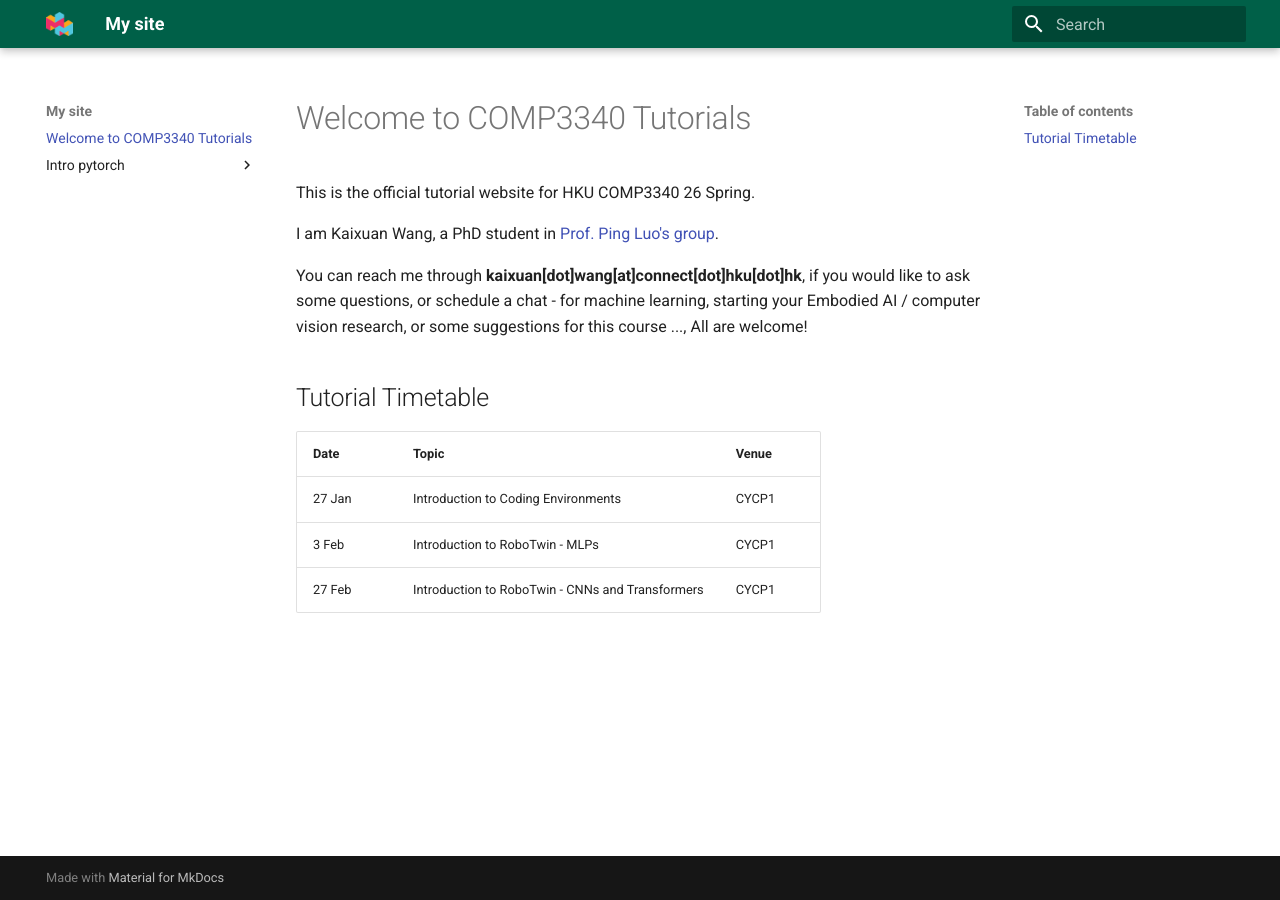
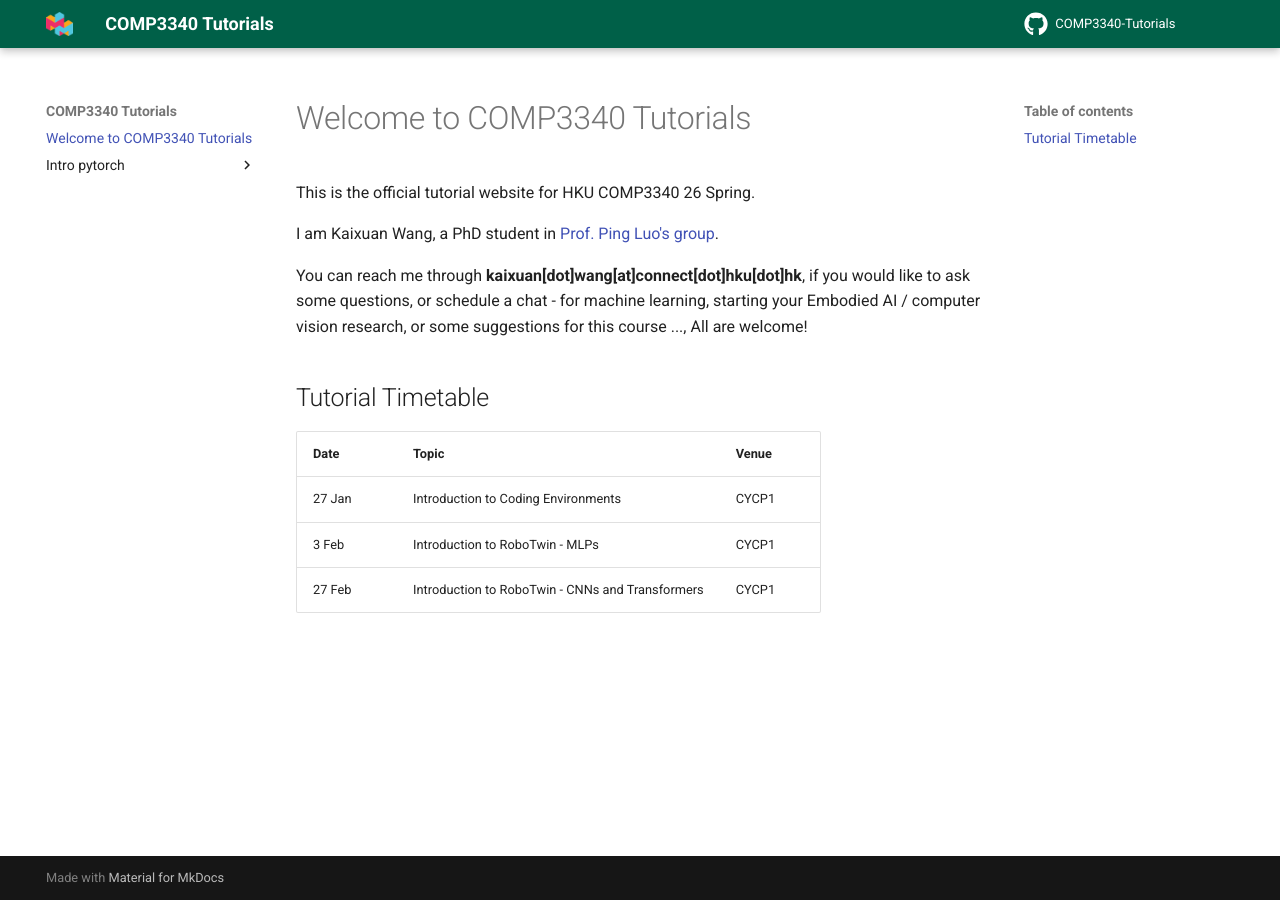
Before and after one commit to kaixuanwang2003/COMP3340-Tutorials, an MkDocs documentation site: the page built from docs/index.md, in a window 1280 px wide. Built offline with MkDocs 1.6.1 and Material for MkDocs 9.7.7, drawn with Linux system fonts in a browser that asks for light colours; comment, search, counter and statistics services are not loaded.

Commit message:
update: setting up github page

```diff
--- a/mkdocs.yml
+++ b/mkdocs.yml
@@ -1,7 +1,15 @@
-site_name: My site
+site_name: COMP3340 Tutorials
+repo_url: https://github.com/kaixuanwang2003/COMP3340-Tutorials
+repo_name: COMP3340-Tutorials
 theme:
   name: material
   logo: assets/mmlab.png
+  icon:
+    repo: fontawesome/brands/github
+
+plugins:
+  - git-revision-date-localized:
+      enable_creation_date: true
 
 extra_css:
   - stylesheets/extra.css
```
Also changed, not shown: 1 other file.
